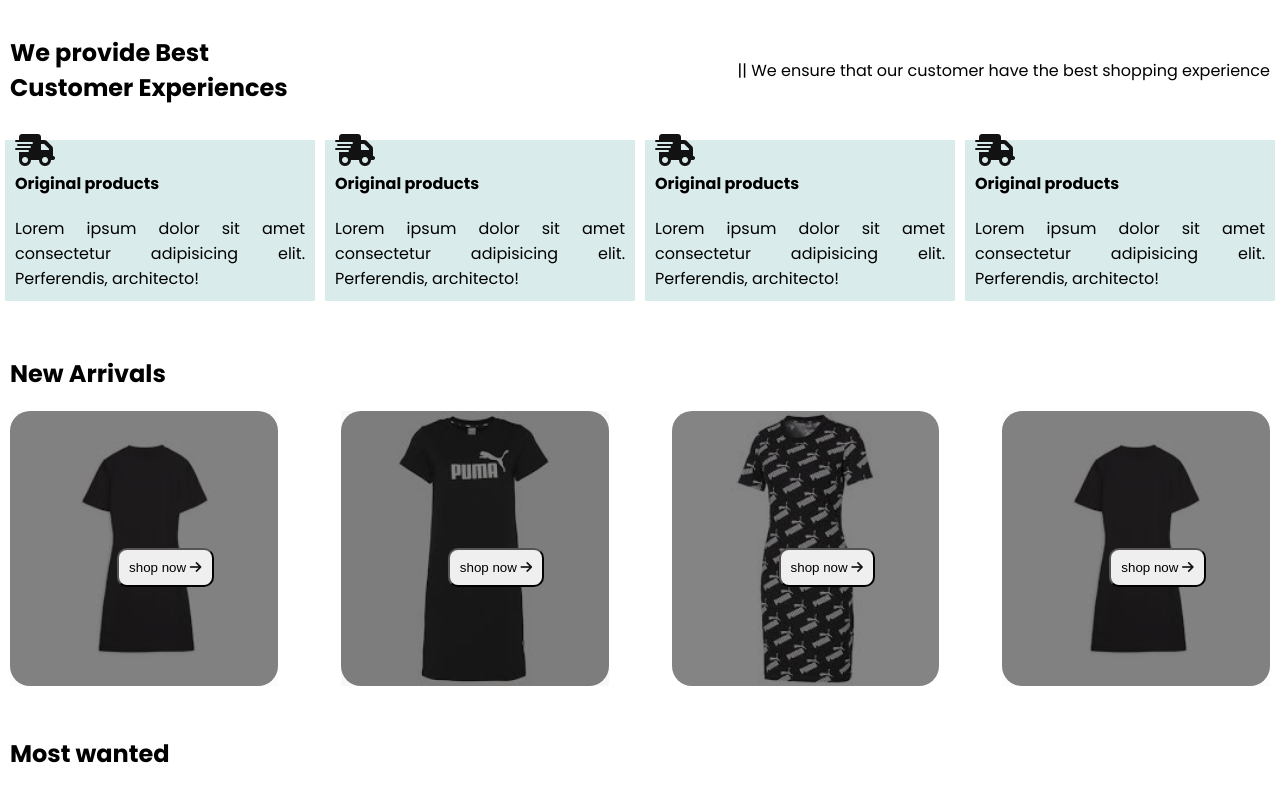
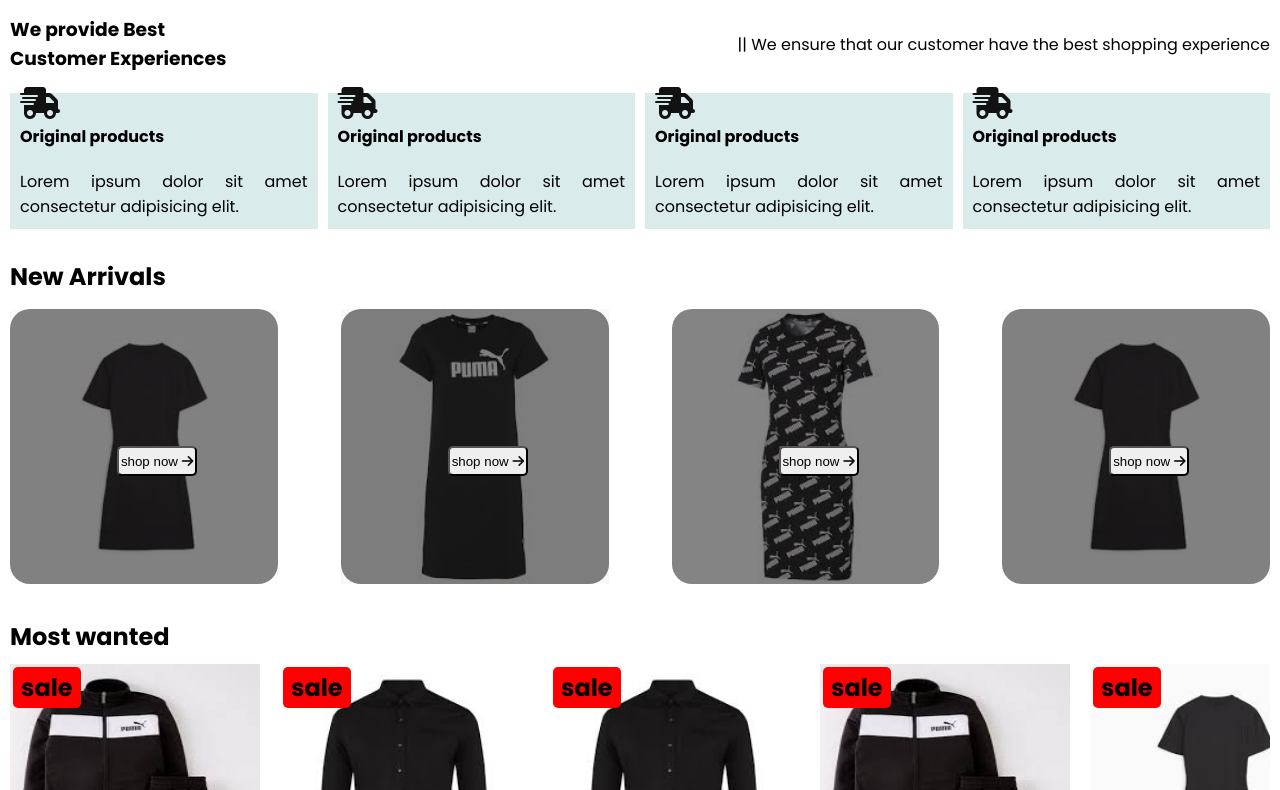
Before and after one commit to sandhiyaR99/E-commerce-website--Nostra, a plain HTML site: page index.html in a window 1280 px wide. Shown: the part 691-1481 px from the top of the page. Drawn offline with Linux system fonts and the light colour scheme.

Commit message:
final update

```diff
--- a/index.html
+++ b/index.html
@@ -134,9 +134,9 @@
         <!--customerexperience-->
         <div class="service">
             <div class="service1">
-                <div>
-                    <h2>We provide Best</h2>
-                    <h2>Customer Experiences</h2>
+                <div class="service head">
+                    <h3>We provide Best</h3>
+                    <h3>Customer Experiences</h3>
                 </div>
                 <div>
                     <p>|| We ensure that our customer have the best shopping experience</p>
@@ -147,25 +147,25 @@
                     style="background-color: rgb(218, 235, 235); padding: 10px; display: flex; flex-direction: column; justify-content: center; gap: 20px;">
                     <i class="fa-solid fa-truck-fast fa-2xl" style="color: #121212;"></i>
                     <h4>Original products</h4>
-                    <p>Lorem ipsum dolor sit amet consectetur adipisicing elit. Perferendis, architecto!</p>
+                    <p>Lorem ipsum dolor sit amet consectetur adipisicing elit.</p>
                 </div>
                 <div
                     style="background-color: rgb(218, 235, 235); padding: 10px; display: flex; flex-direction: column; justify-content: center; gap: 20px;">
                     <i class="fa-solid fa-truck-fast fa-2xl" style="color: #121212;"></i>
                     <h4>Original products</h4>
-                    <p>Lorem ipsum dolor sit amet consectetur adipisicing elit. Perferendis, architecto!</p>
+                    <p>Lorem ipsum dolor sit amet consectetur adipisicing elit.</p>
                 </div>
                 <div
                     style="background-color: rgb(218, 235, 235); padding: 10px; display: flex; flex-direction: column; justify-content: center; gap: 20px;">
                     <i class="fa-solid fa-truck-fast fa-2xl" style="color: #121212;"></i>
                     <h4>Original products</h4>
-                    <p>Lorem ipsum dolor sit amet consectetur adipisicing elit. Perferendis, architecto!</p>
+                    <p>Lorem ipsum dolor sit amet consectetur adipisicing elit.</p>
                 </div>
                 <div
                     style="background-color: rgb(218, 235, 235); padding: 10px; display: flex; flex-direction: column; justify-content: center; gap: 20px;">
                     <i class="fa-solid fa-truck-fast fa-2xl" style="color: #121212;"></i>
                     <h4>Original products</h4>
-                    <p>Lorem ipsum dolor sit amet consectetur adipisicing elit. Perferendis, architecto!</p>
+                    <p>Lorem ipsum dolor sit amet consectetur adipisicing elit.</p>
                 </div>
             </div>
         </div>
--- a/indexstyle.css
+++ b/indexstyle.css
@@ -148,7 +148,7 @@ header{
     display: flex;
     flex-wrap: wrap;
     justify-content: space-between;
-    margin: 20px;
+    margin: 20px 10px;
 }
 .brands-items img{
     height: 40px;
@@ -167,21 +167,21 @@ header{
     text-align: justify;
 }
 .service1{
-    margin: 30px 10px;
+    margin: 10px;
     display: flex;
     justify-content: space-between;
     align-items: center;
 }
 .service2{
-    padding: 5px;
+    padding: 10px;
     display: flex;
     gap: 10px;
-    justify-content: space-between;
+    justify-content: space-around;
 }
 /* newarrival */
 
 .scroll-newarrivals,.scroll-mostwanted,.scroll-limitedoffer{
-    margin: 50px 10px;
+    margin: 20px 10px;
 }
 .new-arrivals{
     display: flex;
@@ -194,29 +194,32 @@ header{
     background-color: rgb(10, 8, 8);
     text-align: center;
     flex-grow: 1;
-    margin-top: 20px;
+    margin: 15px 0px;
     border-radius: 20px;
 }
 .new-arrivals-button{
     position: absolute;
     top: 50%;
     left: 40%;
-    padding: 10px;
-    border-radius: 10px;
+    padding: 0px;
+    border-radius: 5px;
     cursor: pointer;
+    height: 30px;
+    width: 80px;
 }
 .new-arrivals-container img{
     opacity: .5;
     width: 100%;
     height: 100%;
 }
+
 /* mostwanted */
 .mostwanted{
     display: flex;
     justify-content: space-around;
     gap: 20px;
     overflow-x:auto;
-    margin-top: 30px;
+    margin-top: 10px;
 }
 .mostwanted-container{
     flex-basis: 5%;
@@ -268,7 +271,7 @@ header{
 footer{
     background-color: #1D232C;
     color: white;
-    padding: 50px 40px;
+    padding: 40px;
     display: flex;
     flex-direction: column;
     gap: 50px;
@@ -311,4 +314,14 @@ footer{
     .limitedoffer-container{
         height: 250px;
     }
+    .new-arrivals-button{
+        top: 40%;
+        left: 10%;
+        border-radius: 5px;
+        cursor: pointer;
+        height: 30px;
+        width: 80px;
+        font-size: small;
+    }
+
 }
```
